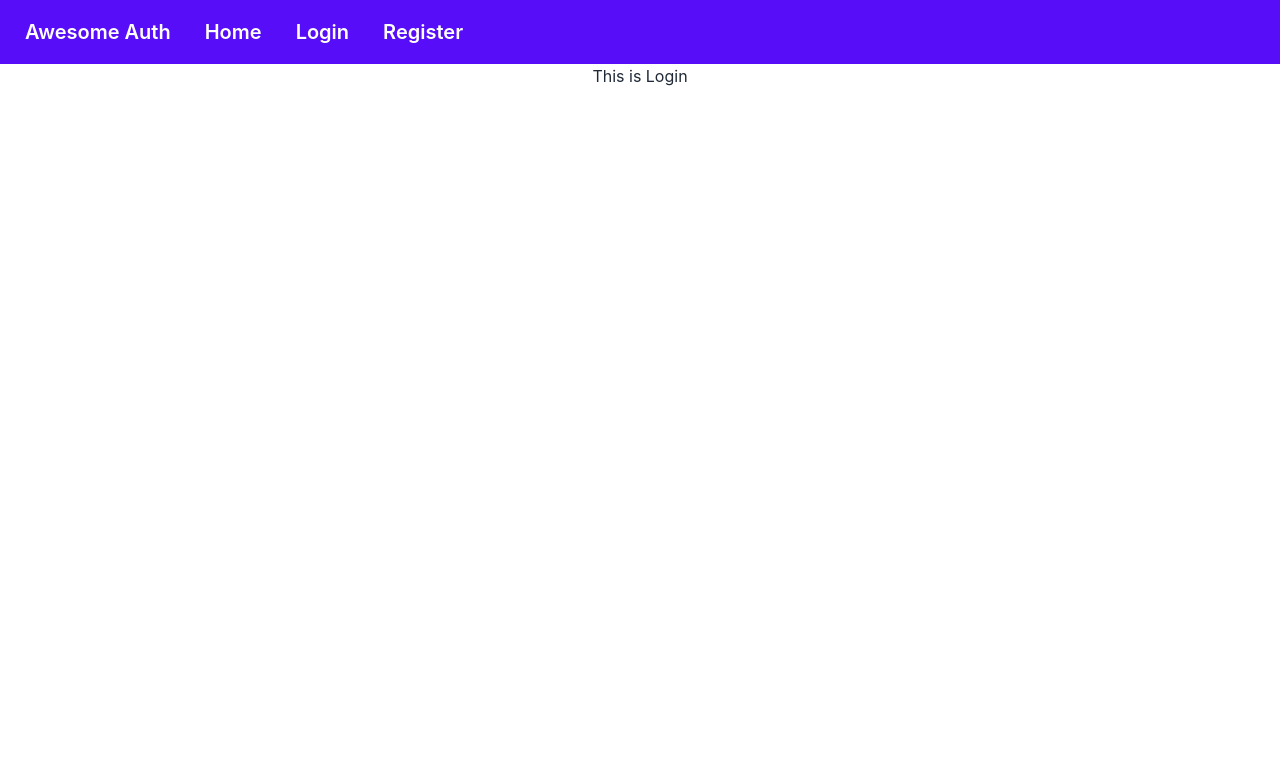
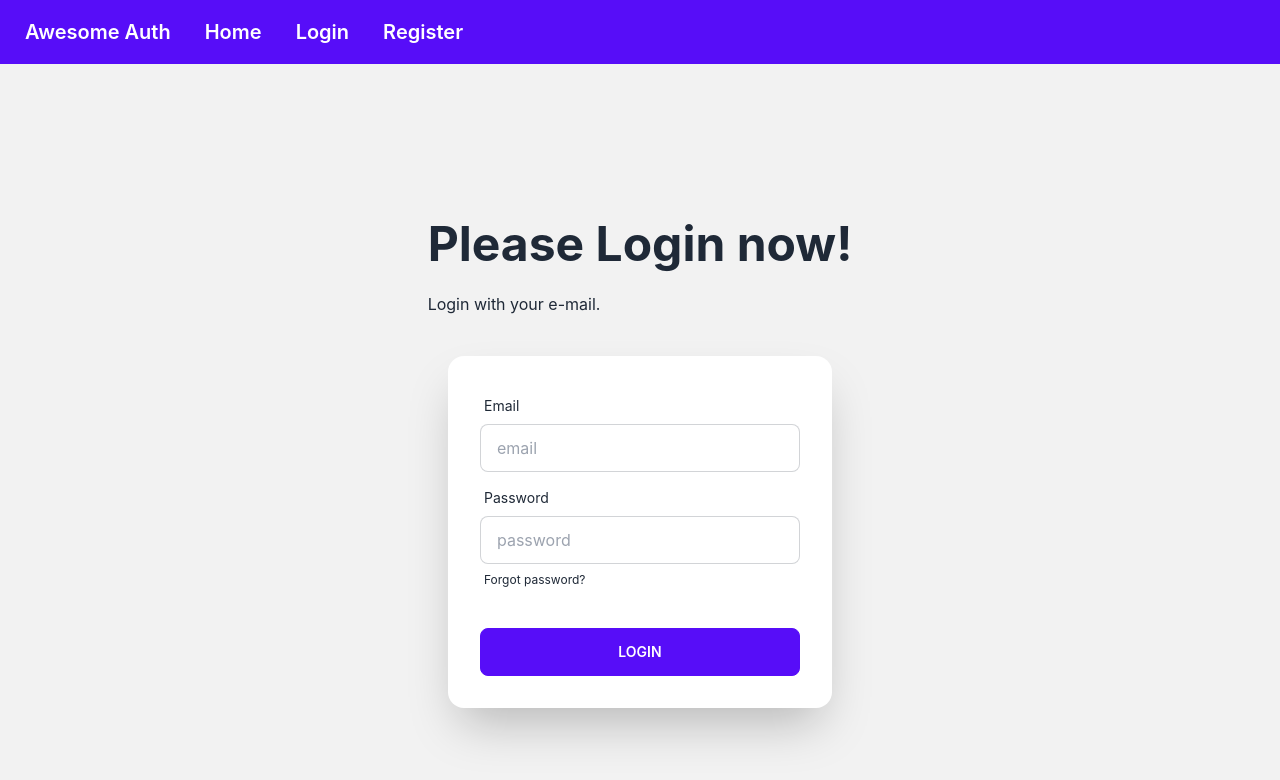
Before and after one commit to rasel497/auth-router-context, a React (Create React App) app: page /login in a window 1280 px wide. Shown: the top 780 px of the page. Built offline with nearby package versions, Linux system fonts and the light colour scheme.

Commit message:
initial login form template setup from daisyui

```diff
--- a/src/componants/Login.js
+++ b/src/componants/Login.js
@@ -3,9 +3,39 @@
 const Login = () => {
     return (
         <div>
-            <h2>This is Login</h2>
+            <div className="hero min-h-screen bg-base-200">
+                <div className="hero-content flex-col">
+                    <div className="text-center lg:text-left">
+                        <h1 className="text-5xl font-bold"> Please Login now!</h1>
+                        <p className="py-6">Login with your e-mail.</p>
+                    </div>
+                    <div className="card flex-shrink-0 w-full max-w-sm shadow-2xl bg-base-100">
+                        <form className="card-body">
+                            <div className="form-control">
+                                <label className="label">
+                                    <span className="label-text">Email</span>
+                                </label>
+                                <input type="email" placeholder="email" className="input input-bordered" required />
+                            </div>
+                            <div className="form-control">
+                                <label className="label">
+                                    <span className="label-text">Password</span>
+                                </label>
+                                <input type="password" placeholder="password" className="input input-bordered" required />
+                                <label className="label">
+                                    <a href="#" className="label-text-alt link link-hover">Forgot password?</a>
+                                </label>
+                            </div>
+                            <div className="form-control mt-6">
+                                <button className="btn btn-primary">Login</button>
+                            </div>
+                        </form>
+                    </div>
+                </div>
+            </div>
         </div>
     );
 };
 
 export default Login;
+// className="hero-content flex-col lg:flex-row-reverse">
```
